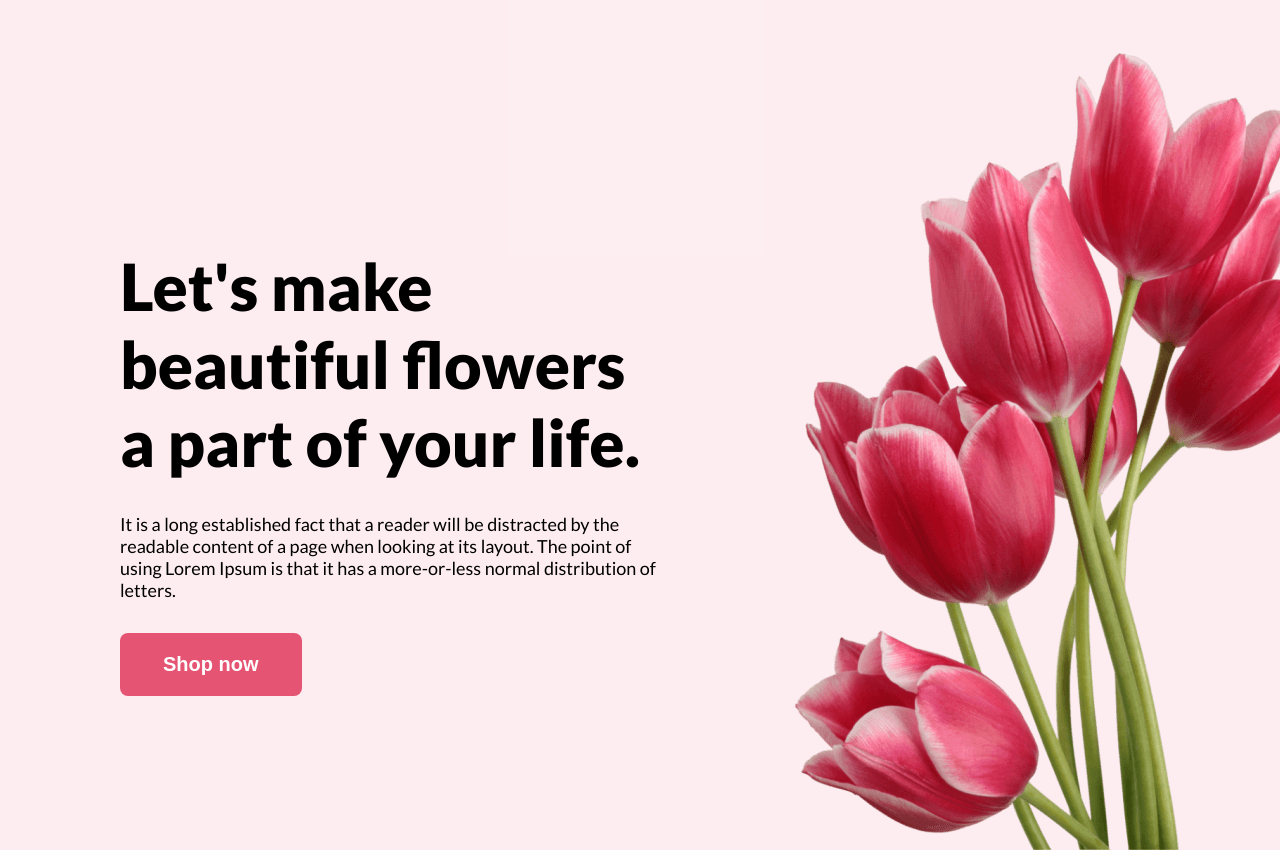
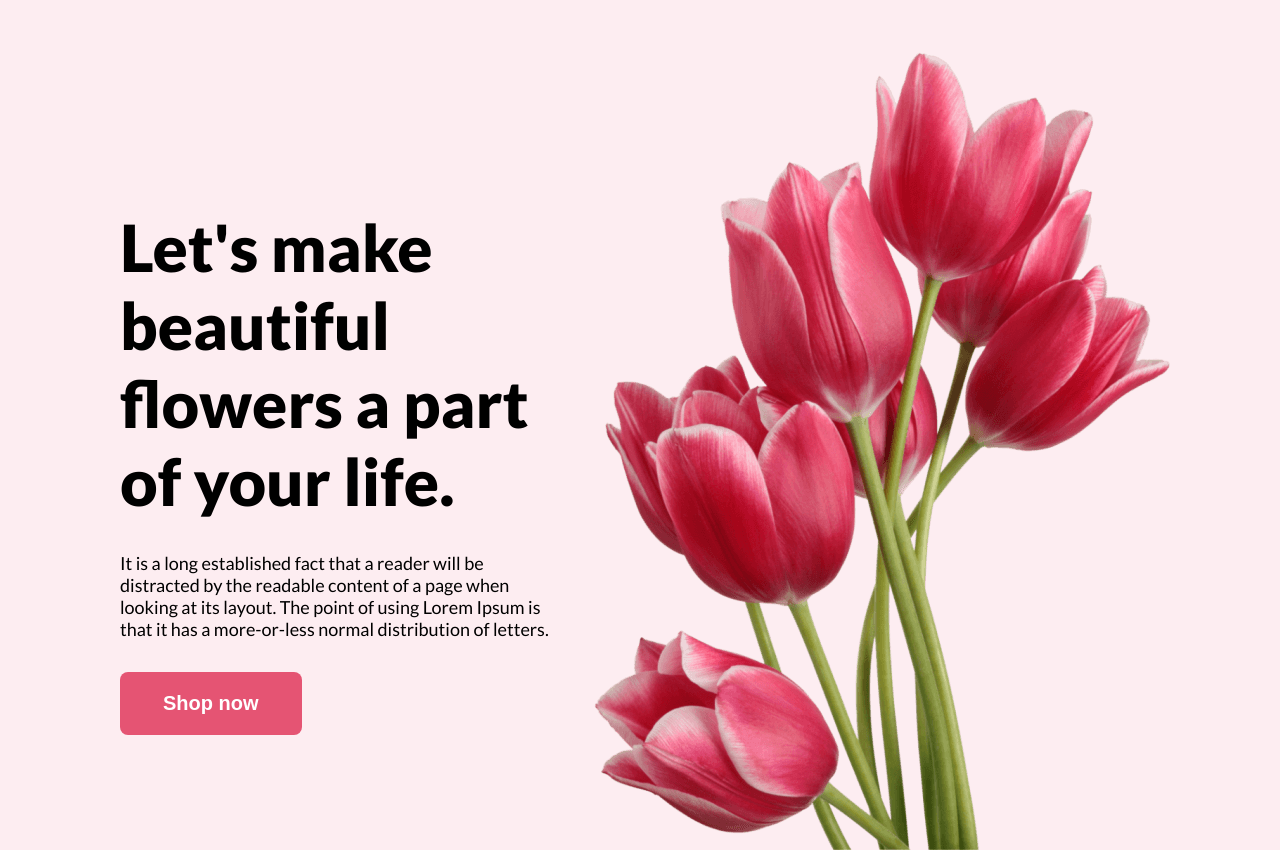
Before and after one commit to sahid013/flower-shop-final, a plain HTML site: page index.html in a window 1280 px wide. Shown: the top 850 px of the page. Drawn offline with Linux system fonts and the light colour scheme.

Commit message:
hero section updated

```diff
--- a/css/styles.css
+++ b/css/styles.css
@@ -64,21 +64,29 @@ body {
 
 /* Hero section */
 .hero {
-    display: inline-flex;
-    align-items: center;
-    gap: 97px;
+    display: flex;
     padding-left: 120px;
     padding-right: 120px;
+
+    align-items: center;
+    justify-content: space-between;
+
     padding-top: 50px;
     background: rgba(229, 84, 115, 0.10);width: 100%;
 }
 .hero-left {
     max-width: 708px;
 }
-
-.hero-right {
+/*
+.hero-right > img {
     width: 635px;
     height: 800px;
+} */
+.hero-right {
+    display: flex;
+    justify-content: center;
+    align-items: center;
+    margin-right: 200px;;
 }
 
 .hero > .hero-left > h1 {
```
